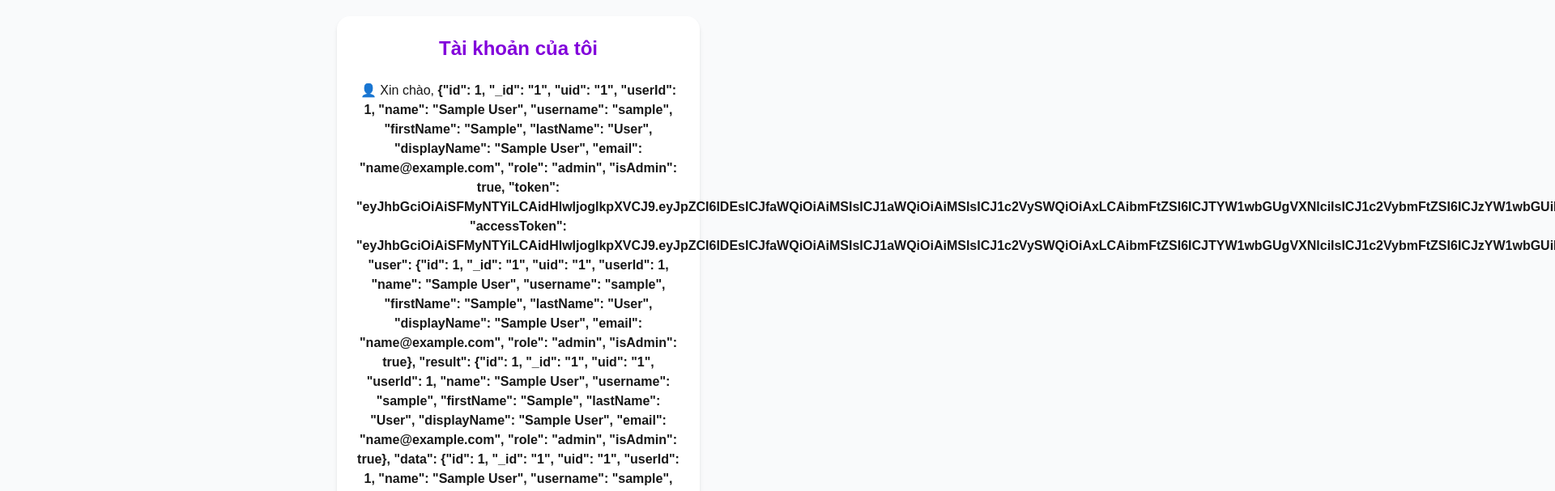
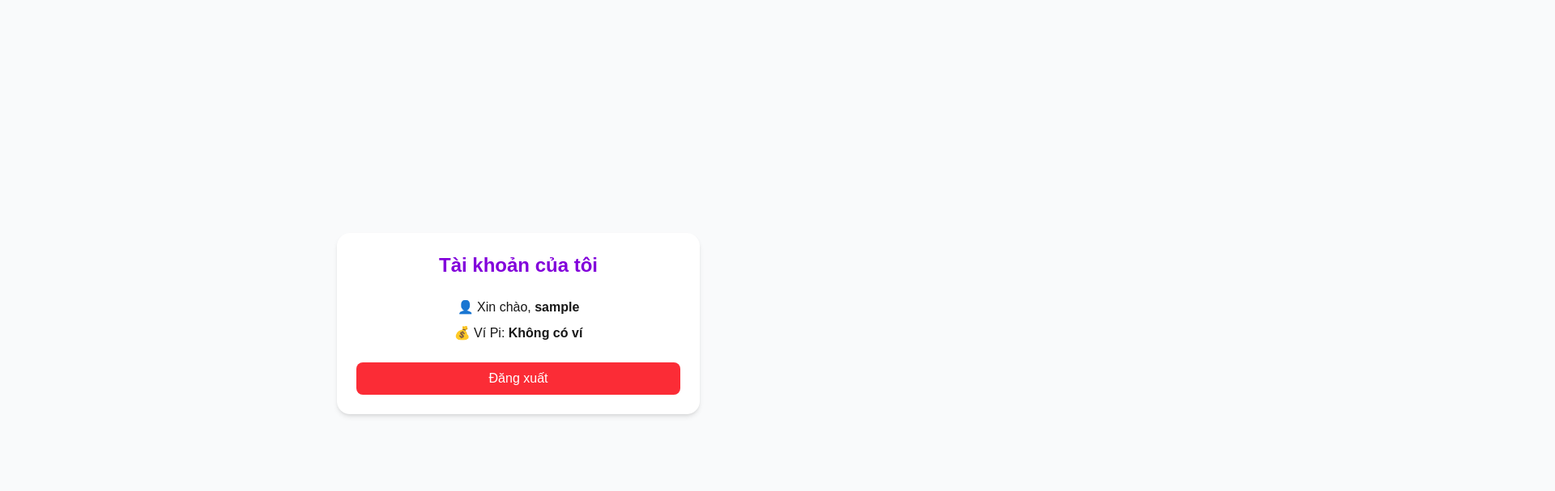
Before and after one commit to Titi-shop/titi.banluu, a Next.js app: page /account in a window 1280 px wide. Shown: the top 607 px of the page at 81% size, 1920 px wide, since content can reach past the window. Built offline with nearby package versions, Linux system fonts and the light colour scheme; sample sign-in values are in the browser's storage.

Commit message:
Update page.tsx

```diff
--- a/app/account/page.tsx
+++ b/app/account/page.tsx
@@ -4,13 +4,17 @@ import { useEffect, useState } from "react";
 
 export default function AccountPage() {
   const router = useRouter();
-  const [user, setUser] = useState<string | null>(null);
+  const [user, setUser] = useState<any>(null);
 
   useEffect(() => {
-    // 🔹 Kiểm tra user đã đăng nhập hay chưa
-    const storedUser = localStorage.getItem("pi_user");
-    if (storedUser) setUser(storedUser);
-  }, []);
+    const saved = localStorage.getItem("pi_user");
+    if (saved) {
+      setUser(JSON.parse(saved));
+    } else {
+      // Nếu chưa đăng nhập -> điều hướng về /pilogin
+      router.push("/pilogin");
+    }
+  }, [router]);
 
   return (
     <main className="flex flex-col items-center justify-center min-h-screen bg-gray-50">
@@ -19,12 +23,15 @@ export default function AccountPage() {
 
         {user ? (
           <>
-            <p className="mb-4">👤 Xin chào, <b>{user}</b></p>
+            <p className="mb-2">👤 Xin chào, <b>{user.user.username}</b></p>
+            <p className="mb-6">💰 Ví Pi: <b>{user.user.wallet_address || "Không có ví"}</b></p>
+
             <button
               onClick={() => {
                 localStorage.removeItem("pi_user");
                 alert("🚪 Đã đăng xuất!");
                 setUser(null);
+                router.push("/pilogin");
               }}
               className="w-full bg-red-500 hover:bg-red-600 text-white py-2 rounded-lg"
             >
@@ -32,15 +39,7 @@ export default function AccountPage() {
             </button>
           </>
         ) : (
-          <>
-            <p className="mb-6 text-gray-600">Bạn chưa đăng nhập</p>
-            <button
-              onClick={() => router.push("/pilogin")}
-              className="w-full bg-purple-500 hover:bg-purple-600 text-white py-2 rounded-lg"
-            >
-              🔑 Đăng nhập
-            </button>
-          </>
+          <p className="text-gray-600">Đang kiểm tra đăng nhập...</p>
         )}
       </div>
     </main>
```
